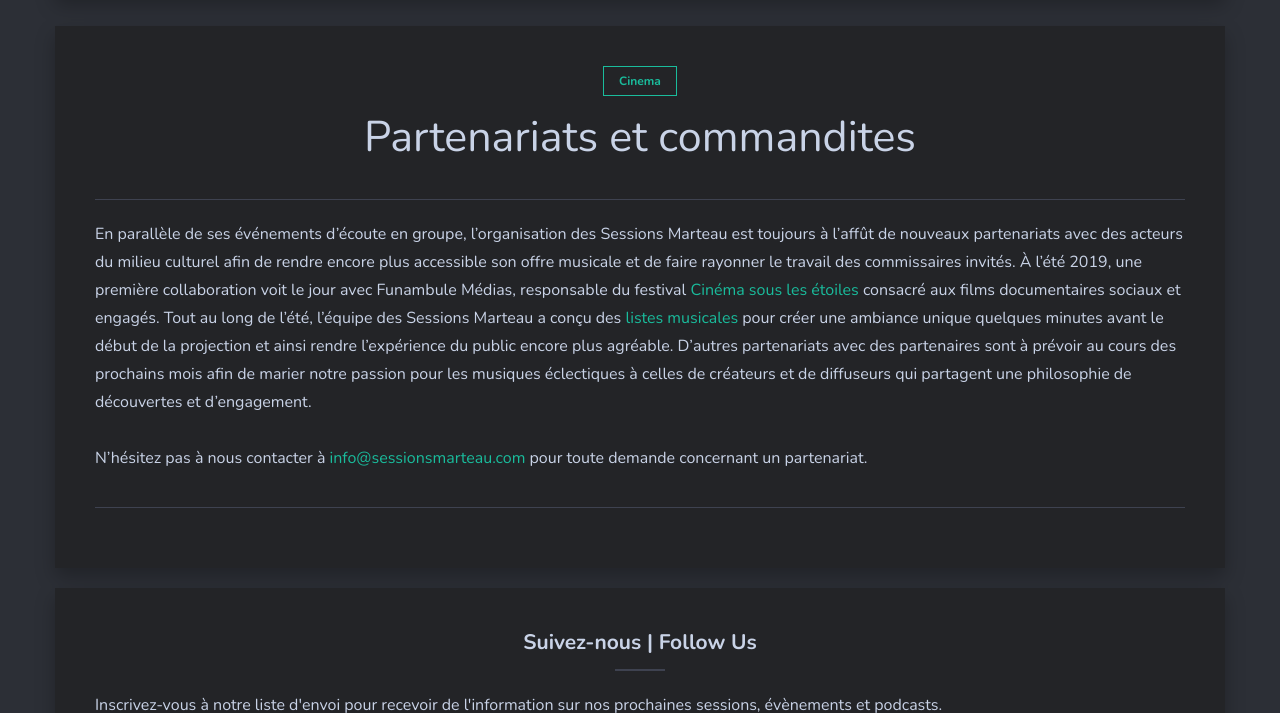
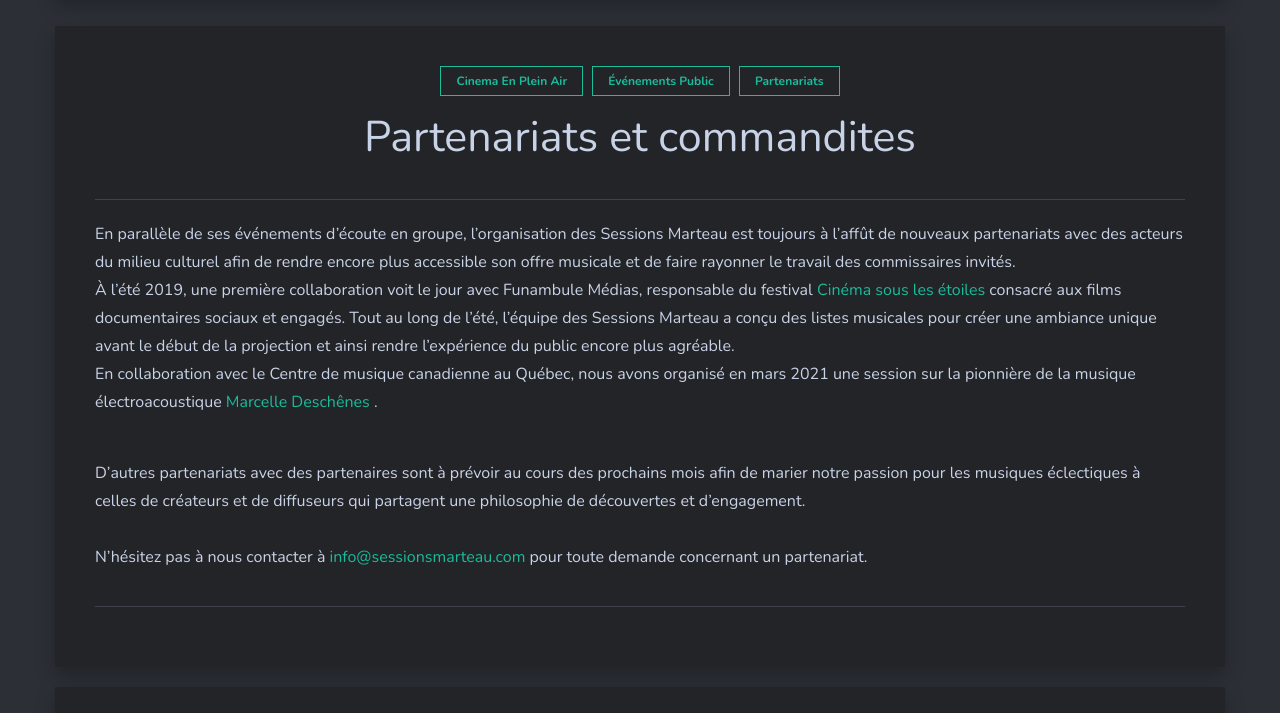
Before and after one commit to sessions-marteau/sessions-marteau-2.github.io, a Jekyll site: the page built from _posts/2019-04-16-partenariats.md, in a window 1280 px wide and 900 px high, scrolled down 512 px, cut to the strip 187-900 px from the top of the window. Built offline with Jekyll 4.4.1, drawn with Linux system fonts in a browser that asks for light colours; nearby versions of some CDN libraries.

Commit message:
Update 2019-04-16-partenariats.md

```diff
--- a/_posts/2019-04-16-partenariats.md
+++ b/_posts/2019-04-16-partenariats.md
@@ -3,10 +3,17 @@ layout: post
 title: "Partenariats et commandites"
 image: CSLE-66208944_865780587124852_5659258370469658624_o.jpg
 tags:
-    - cinema
+    - cinema en plein air
+    - événements public
+    - partenariats
 ---
 En parallèle de ses événements d'écoute en groupe, l'organisation des Sessions Marteau est toujours à l'affût de nouveaux partenariats avec des acteurs du milieu culturel afin de rendre encore plus accessible son offre musicale et de faire rayonner le travail des commissaires invités.
-À l'été 2019, une première collaboration voit le jour avec Funambule Médias, responsable du festival<a href="http://cinemasouslesetoiles.org/"> Cinéma sous les étoiles </a>consacré aux films documentaires sociaux et engagés. Tout au long de l'été, l'équipe des Sessions Marteau a conçu des<a href="https://sessionsmarteau.com/musique/#playlists"> listes musicales </a>pour créer une ambiance unique quelques minutes avant le début de la projection et ainsi rendre l'expérience du public encore plus agréable.
+<br>
+À l'été 2019, une première collaboration voit le jour avec Funambule Médias, responsable du festival<a href="http://cinemasouslesetoiles.org/"> Cinéma sous les étoiles </a>consacré aux films documentaires sociaux et engagés. Tout au long de l'été, l'équipe des Sessions Marteau a conçu des listes musicales pour créer une ambiance unique avant le début de la projection et ainsi rendre l'expérience du public encore plus agréable.
+<br>
+En collaboration avec le Centre de musique canadienne au Québec, nous avons organisé en mars 2021 une session sur la pionnière de la musique électroacoustique<a href="https://sessionsmarteau.com/session-9/"> Marcelle Deschênes </a> .
+
+<br>
 D'autres partenariats avec des partenaires sont à prévoir au cours des prochains mois afin de marier notre passion pour les musiques éclectiques à celles de créateurs et de diffuseurs qui partagent une philosophie de découvertes et d'engagement.
 <br>
 <br>
```
